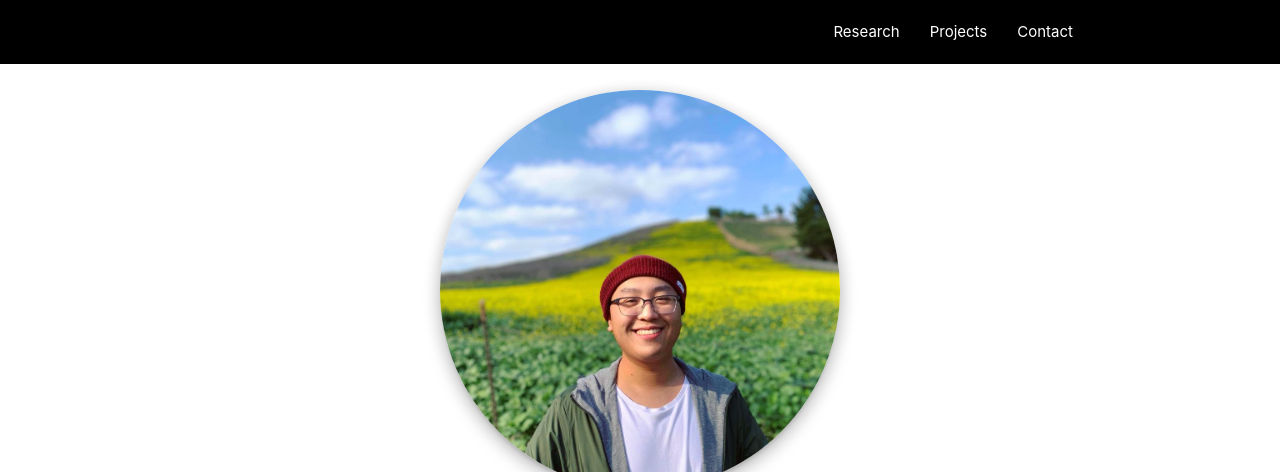
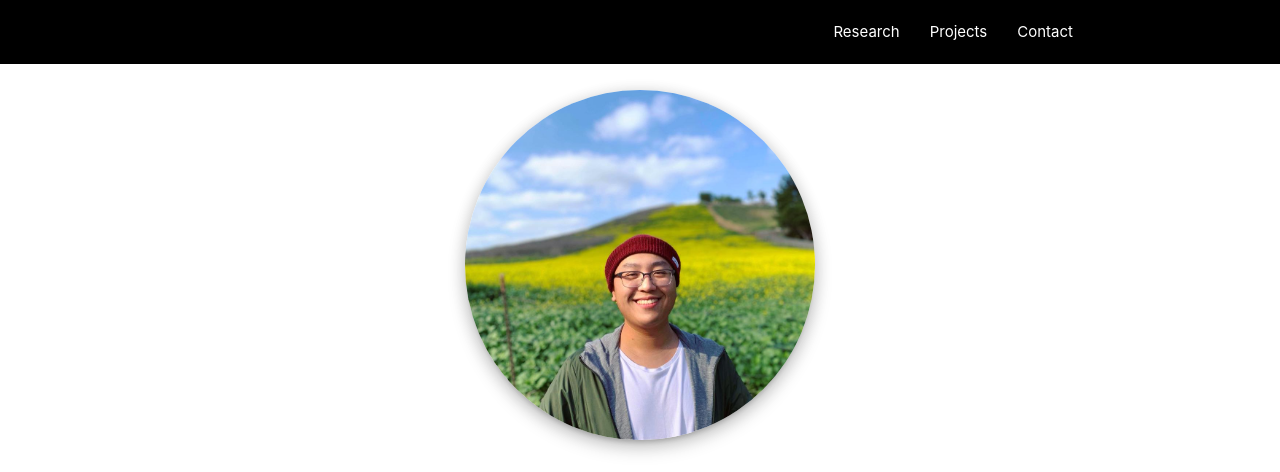
Before and after one commit to jchen142/jchen142.github.io, a plain HTML site: page index.html in a window 1280 px wide. Shown: the top 472 px of the page. Drawn offline with nearby package versions, Linux system fonts and the light colour scheme.

Commit message:
Update index.html
Resize profile picture

```diff
--- a/index.html
+++ b/index.html
@@ -54,7 +54,7 @@
             margin-right: auto;
           }
         </style>
-        <img src="img/profile.jpg" width="400" height="400" class="centerProfile circle z-depth-3">
+        <img src="img/profile.jpg" width="350" height="350" class="centerProfile responsive-img circle z-depth-3">
         <h1 class="header">Joshua Chen</h1>
         <p class="grey-text text-darken-3 lighten-3">Hi there! My name's Josh,
           and welcome to my personal website. I enjoy designing and
```
